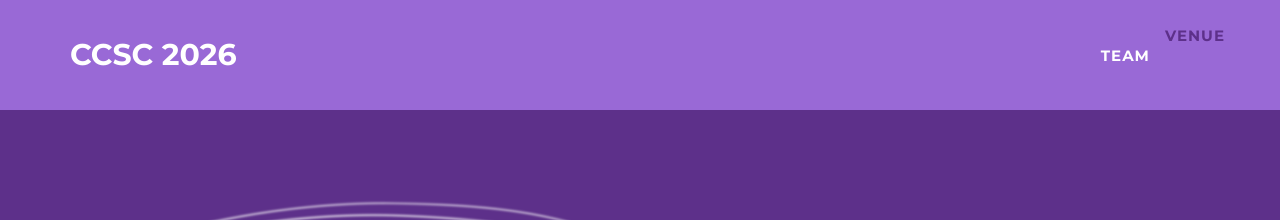
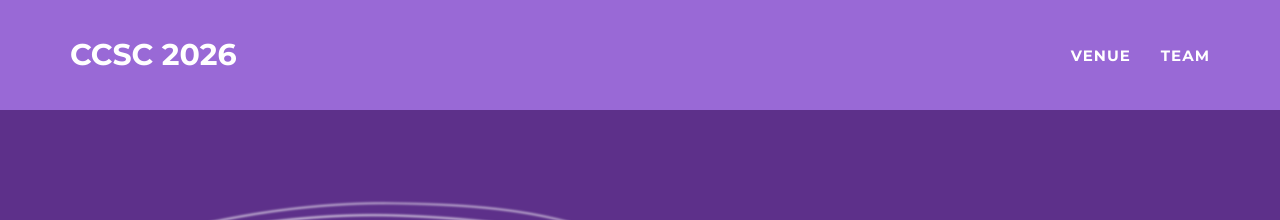
Before and after one commit to ccsc2026/ccsc2026.github.io, a Jekyll site: the page built from _posts/2022-05-21-Day1.md, in a window 1280 px wide. Shown: the top 220 px of the page. Built offline with Jekyll 4.4.1, drawn with Linux system fonts in a browser that asks for light colours.

Commit message:
Update nav.html

```diff
--- a/_includes/nav.html
+++ b/_includes/nav.html
@@ -23,8 +23,8 @@
         </li>
         <li>
           <a href="/schedule/">Schedule</a>
-        </li>
-        <li> -->
+        </li> -->
+        <li>
           <a href="/venue/">Venue</a>
         </li>
         <li>
```
